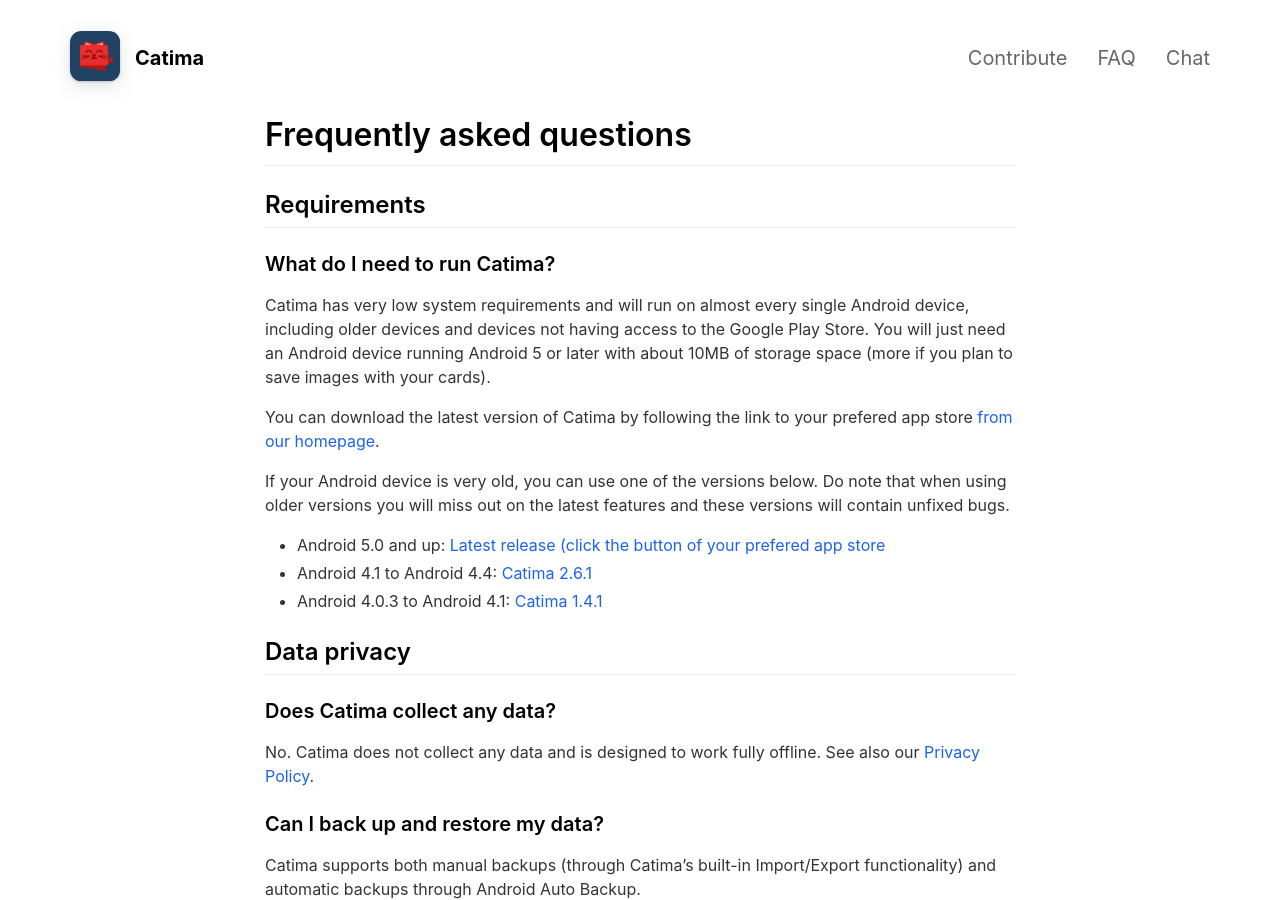
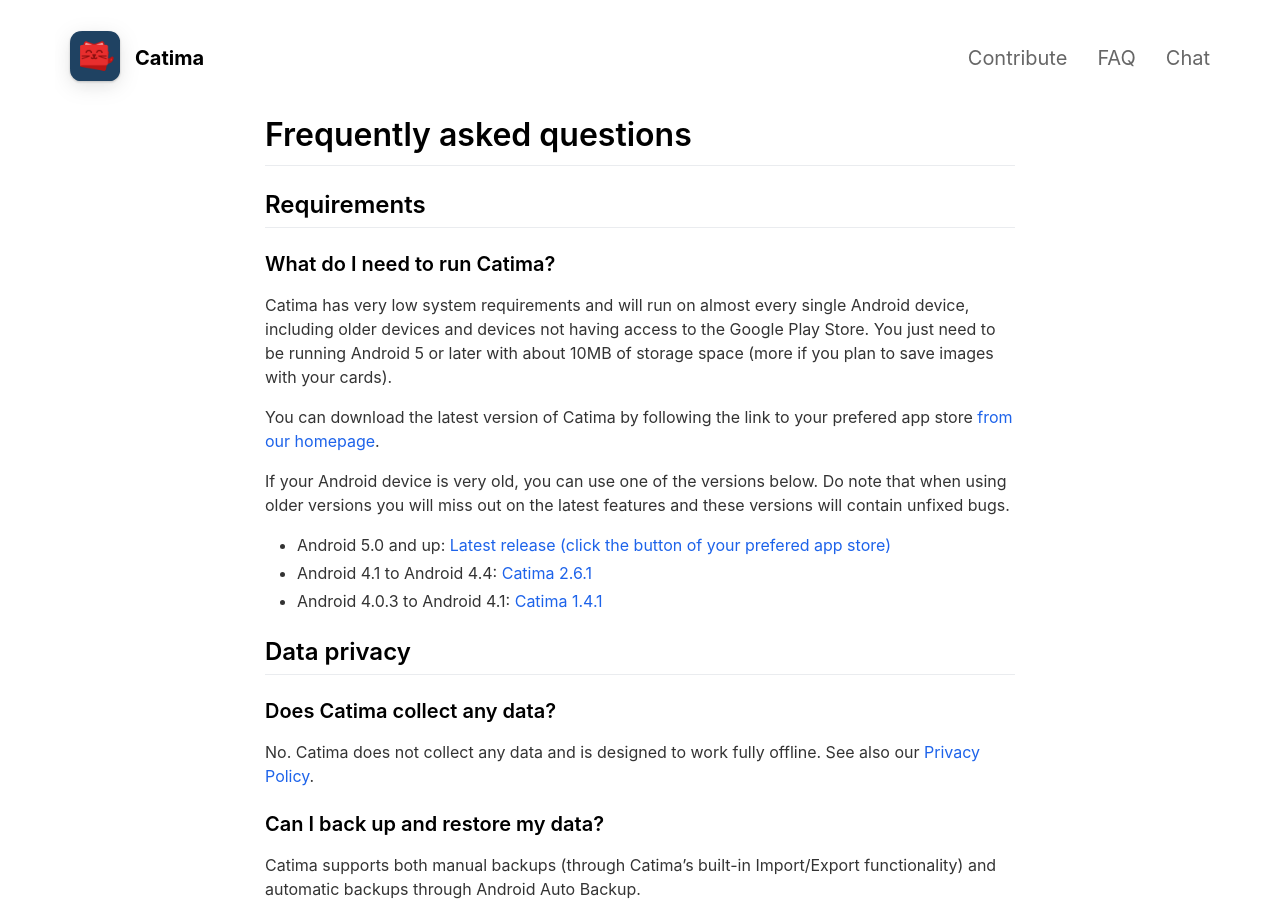
Before and after one commit to CatimaLoyalty/Website, a Jekyll site: the page built from _pages/faq.md, in a window 1280 px wide and 900 px high. Built offline with Jekyll 4.4.1, drawn with Linux system fonts in a browser that asks for light colours.

Commit message:
Typo/grammar fixes

```diff
--- a/_pages/faq.md
+++ b/_pages/faq.md
@@ -11,13 +11,13 @@
 
 ### What do I need to run Catima?
 
-Catima has very low system requirements and will run on almost every single Android device, including older devices and devices not having access to the Google Play Store. You will just need an Android device running Android 5 or later with about 10MB of storage space (more if you plan to save images with your cards).
+Catima has very low system requirements and will run on almost every single Android device, including older devices and devices not having access to the Google Play Store. You just need to be running Android 5 or later with about 10MB of storage space (more if you plan to save images with your cards).
 
 You can download the latest version of Catima by following the link to your prefered app store [from our homepage](/).
 
 If your Android device is very old, you can use one of the versions below. Do note that when using older versions you will miss out on the latest features and these versions will contain unfixed bugs.
 
-- Android 5.0 and up: [Latest release (click the button of your prefered app store](/)
+- Android 5.0 and up: [Latest release (click the button of your prefered app store)](/)
 - Android 4.1 to Android 4.4: [Catima 2.6.1](https://github.com/CatimaLoyalty/Android/releases/tag/v2.6.1)
 - Android 4.0.3 to Android 4.1: [Catima 1.4.1](https://github.com/CatimaLoyalty/Android/releases/tag/v1.4.1)
 
```
